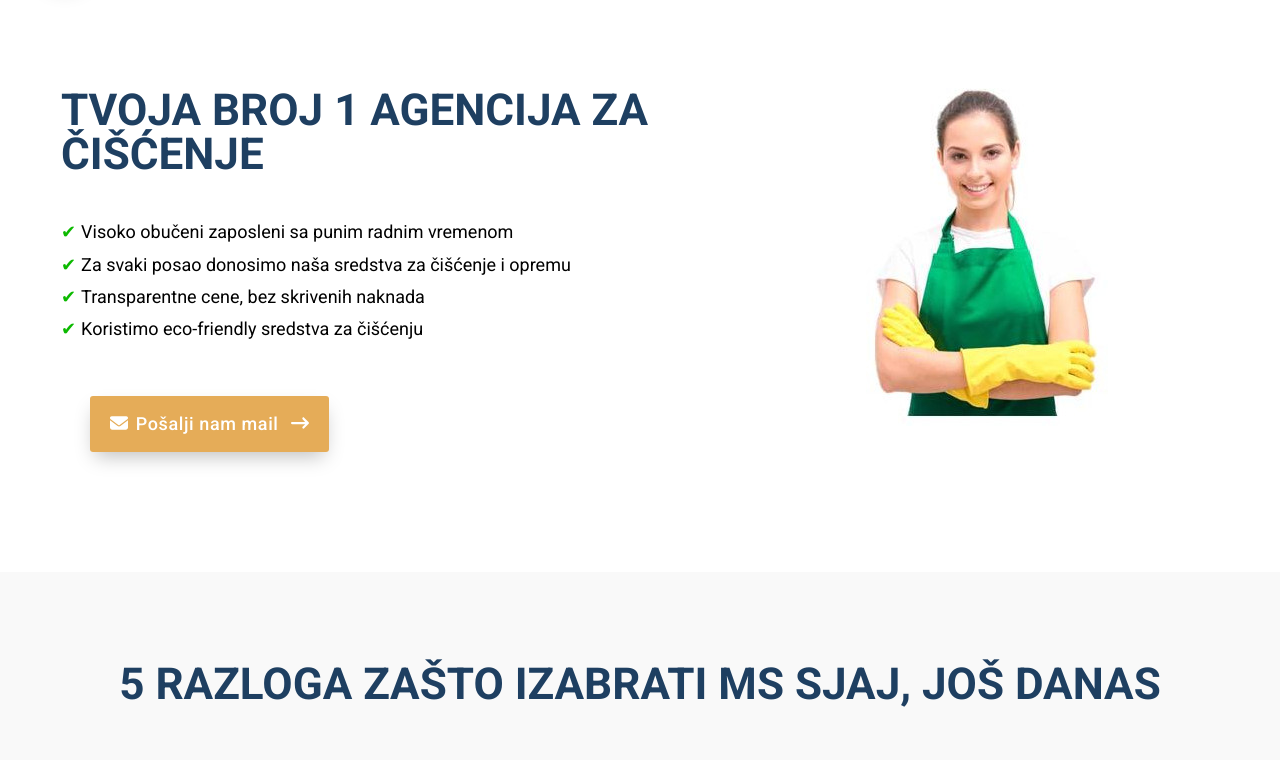
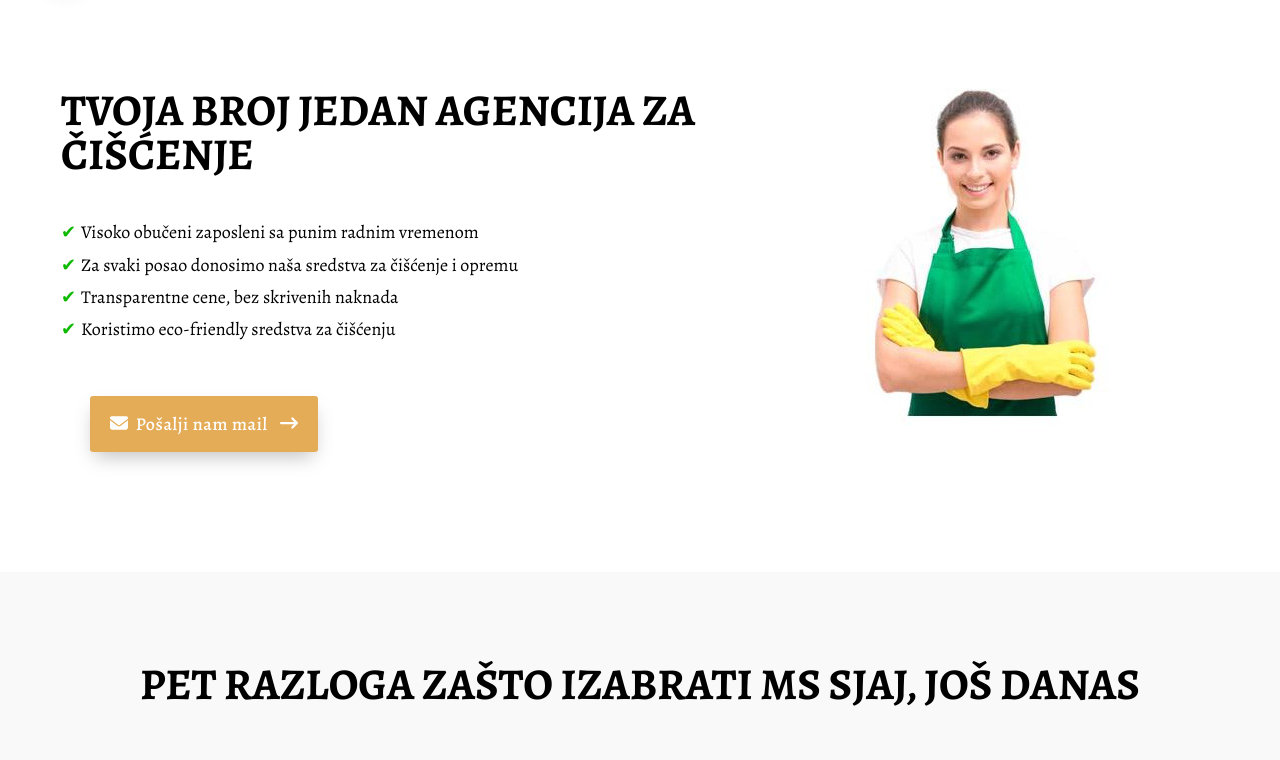
Before and after one commit to NemanjaDj23/house-cleaning-app, a React (Create React App) app: page / in a window 1280 px wide. Shown: the part 780-1540 px from the top of the page. Built offline with nearby package versions, Linux system fonts and the light colour scheme.

Commit message:
add changes

```diff
--- a/public/index.html
+++ b/public/index.html
@@ -31,7 +31,7 @@
 
     <link rel="preconnect" href="https://fonts.googleapis.com">
     <link rel="preconnect" href="https://fonts.gstatic.com" crossorigin>
-    <link href="https://fonts.googleapis.com/css2?family=Roboto:wght@100;300;400;500;700;900&display=swap"
+    <link href="https://fonts.googleapis.com/css2?family=Alegreya:wght@400;500;700;800;900&family=Roboto:wght@100;300;400;500;700;900&display=swap"
           rel="stylesheet">
     <link rel="apple-touch-icon" href="%PUBLIC_URL%/logo192.png"/>
     <link rel="manifest" href="%PUBLIC_URL%/manifest.json"/>
--- a/src/components/ContactUsForm/ContactUsForm.tsx
+++ b/src/components/ContactUsForm/ContactUsForm.tsx
@@ -2,12 +2,13 @@ import React, { useRef, useState } from 'react';
 import styles from './ContactUsForm.module.scss';
 import { faEnvelope } from '@fortawesome/free-solid-svg-icons';
 import { FontAwesomeIcon } from '@fortawesome/react-fontawesome';
+import emailjs from '@emailjs/browser';
 
 const emailRegex = /^[\w-\\.]+@([\w-]+\.)+[\w-]{2,4}$/;
 const phoneRegex = /^[\\+]?[(]?[0-9]{3}[)]?[-\s\\.]?[0-9]{3}[-\s\\.]?[0-9]{4,6}$/;
 
 function ContactUsForm() {
-  const formRef = useRef(null);
+    const formRef: React.MutableRefObject<any> = useRef(null);
     const [isTriedToSubmit, setIsTriedToSubmit] = useState(false);
     const [isLoading, setIsLoading] = useState(false);
     const [formErrors, setFormErrors] = useState({
@@ -46,7 +47,7 @@ function ContactUsForm() {
     };
 
     const handleErrorOnChange = (e: any) => {
-    const { name, value } = e.target;
+        const {name, value} = e.target;
         let error: string = '';
         if (isTriedToSubmit) {
             if (name === 'email' && !emailRegex.test(value)) {
@@ -64,7 +65,7 @@ function ContactUsForm() {
             if (!value) {
                 error = 'je obavezno polje';
             }
-      setFormErrors((prevErrors) => ({ ...prevErrors, [name]: error }));
+            setFormErrors((prevErrors) => ({...prevErrors, [name]: error}));
         }
     };
 
@@ -74,19 +75,24 @@ function ContactUsForm() {
         const formData = new FormData(formRef.current!);
         const values = Object.fromEntries(formData);
         const errors: Record<string, any> = validate(values);
-    setFormErrors((prevErrors) => ({ ...prevErrors, ...errors }));
+        setFormErrors((prevErrors) => ({...prevErrors, ...errors}));
         const hasErrors = Object.values(errors).some((error) => error);
 
         if (!hasErrors) {
             setIsLoading(true);
-      // emailjs.sendForm('service_ayw598g', 'contact_form', formRef.current!, 'v-JtVt1eXxJ57N_1D').then(
-      //   (result) => {
-      //     console.log(result.text);
-      //   },
-      //   (error) => {
-      //     console.log(error.text);
-      //   },
-      // );
+            emailjs
+                .sendForm('service_d1fp78b', 'template_h95p8zs', formRef.current!, 'M2KDgMlGUBS3HaGXY')
+                .then(
+                    (result: any) => {
+                        setIsLoading(false);
+                        if (formRef.current) {
+                            formRef.current.reset();
+                        }
+                    },
+                    (error: any) => {
+                        console.log(error.text);
+                    },
+                );
         }
     };
 
@@ -97,14 +103,14 @@ function ContactUsForm() {
                 <div className={styles.groupWrapper}>
                     <div className={styles.formGroup}>
                         <label>Ime*</label>
-            <input type='text' name='firstName' onChange={handleErrorOnChange} />
+                        <input type='text' name='firstName' onChange={handleErrorOnChange}/>
                         {formErrors?.firstName && (
                             <span className={styles.errorMessage}>Ime {formErrors?.firstName}</span>
                         )}
                     </div>
                     <div className={styles.formGroup}>
                         <label>Prezime*</label>
-            <input type='text' name='lastName' onChange={handleErrorOnChange} />
+                        <input type='text' name='lastName' onChange={handleErrorOnChange}/>
                         {formErrors?.lastName && (
                             <span className={styles.errorMessage}>Prezime {formErrors?.lastName}</span>
                         )}
@@ -113,14 +119,14 @@ function ContactUsForm() {
                 <div className={styles.groupWrapper}>
                     <div className={styles.formGroup}>
                         <label>Telefon*</label>
-            <input type='text' name='phone' onChange={handleErrorOnChange} />
+                        <input type='text' name='phone' onChange={handleErrorOnChange}/>
                         {formErrors?.phone && (
                             <span className={styles.errorMessage}>Telefon {formErrors?.phone}</span>
                         )}
                     </div>
                     <div className={styles.formGroup}>
                         <label>Email*</label>
-            <input type='email' name='email' onChange={handleErrorOnChange} />
+                        <input type='email' name='email' onChange={handleErrorOnChange}/>
                         {formErrors?.email && (
                             <span className={styles.errorMessage}>Email {formErrors?.email}</span>
                         )}
@@ -128,7 +134,7 @@ function ContactUsForm() {
                 </div>
                 <div className={styles.formGroup}>
                     <label>Poruka*</label>
-          <textarea rows={4} name='message' onChange={handleErrorOnChange} />
+                    <textarea rows={4} name='message' onChange={handleErrorOnChange}/>
                     {formErrors?.message && (
                         <span className={styles.errorMessage}>Poruka {formErrors?.message}</span>
                     )}
@@ -136,7 +142,7 @@ function ContactUsForm() {
                 <button type='submit' className='float-btn' disabled={isLoading}>
           <span className='flex align-items'>
             <span className='mr-10'>Pošalji</span>
-            {isLoading ? <span className='loader'></span> : <FontAwesomeIcon icon={faEnvelope} />}
+              {isLoading ? <span className='loader'></span> : <FontAwesomeIcon icon={faEnvelope}/>}
           </span>
                 </button>
             </form>
--- a/src/components/FIveReasonsSection/FiveReasonsSection.tsx
+++ b/src/components/FIveReasonsSection/FiveReasonsSection.tsx
@@ -8,7 +8,7 @@ import styles from './FiveReasonesSection.module.scss';
 function FiveReasonsSection() {
   return (
     <section className='bg-grey pt-5'>
-      <h1>5 razloga zašto izabrati MS sjaj, još danas</h1>
+      <h1>Pet razloga zašto izabrati MS sjaj, još danas</h1>
       <div className={styles.wrapper}>
         <div className={styles.itemWrapper}>
           <img className={styles.itemIcon} src={item1} alt='icon-1' />
--- a/src/components/HeroSection/HeroSection.tsx
+++ b/src/components/HeroSection/HeroSection.tsx
@@ -8,7 +8,7 @@ function HeroSection() {
     <section className='heroSection'>
       <div className={styles.wrapper}>
         <div className={styles.innerWrapper}>
-          <h1>Tvoja broj 1 agencija za čišćenje</h1>
+          <h1>Tvoja broj jedan agencija za čišćenje</h1>
           <div>
             <span className={styles.textSpan}>✔</span>
             Visoko obučeni zaposleni sa punim radnim vremenom
--- a/src/components/PricingAndServicesContent/PricingAndServicesContent.tsx
+++ b/src/components/PricingAndServicesContent/PricingAndServicesContent.tsx
@@ -27,11 +27,11 @@ function PricingAndServicesContent({ text, isActive }: PricingAndServicesContent
       }
       className={styles.selectedContent}
     >
-      <p>
-        {text.split('\n').map((str) => (
-          <p>{str}</p>
+      <div>
+        {text.split('\n').map((str, index) => (
+          <p key={index}>{str}</p>
         ))}
-      </p>
+      </div>
     </div>
   );
 }
--- a/src/components/PricingAndServicesSection/PricingAndServicesSection.tsx
+++ b/src/components/PricingAndServicesSection/PricingAndServicesSection.tsx
@@ -89,7 +89,7 @@ function PricingAndServicesSection() {
         <div className={styles.rowCenter}>
           <button
             onClick={() => handleBtnClick(5)}
-            className={styles.btn + ' ' + (selectedItem === 6 ? styles.active : '')}
+            className={styles.btn + ' ' + (selectedItem === 5 ? styles.active : '')}
           >
             Dubinsko čišćenje
           </button>
--- a/src/index.scss
+++ b/src/index.scss
@@ -11,7 +11,7 @@ html {
 body {
   width: 100%;
   margin: 0 auto;
-  font-family: 'Roboto', sans-serif;
+  font-family: 'Alegreya', sans-serif;
   font-weight: 400;
   line-height: 1.8rem;
   overflow-x: hidden;
@@ -51,7 +51,7 @@ footer {
   border-top: 1px solid #ebebeb;
 
   a {
-    color: #1e3f61;
+    color: #000;
 
     &:hover {
       color: rgba(223, 152, 47, 1);
@@ -125,8 +125,9 @@ img {
 h1 {
   margin-top: 0;
   margin-bottom: 40px;
-  color: #1e3f61;
+  color: #000;
   font-size: 44px;
+
   line-height: 44px;
   font-weight: 700;
   text-transform: uppercase;
```
Also changed, not shown: public/logo192.png (renamed from public/logo-192.png), public/logo512.png (renamed from public/logo-512.png). Lines whose indentation alone changed are shown as unchanged.
